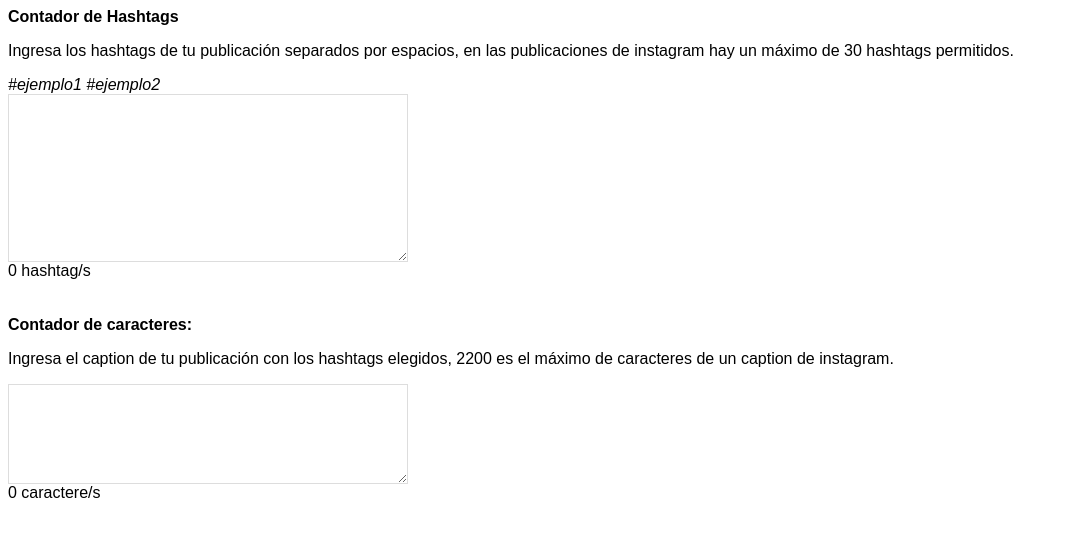
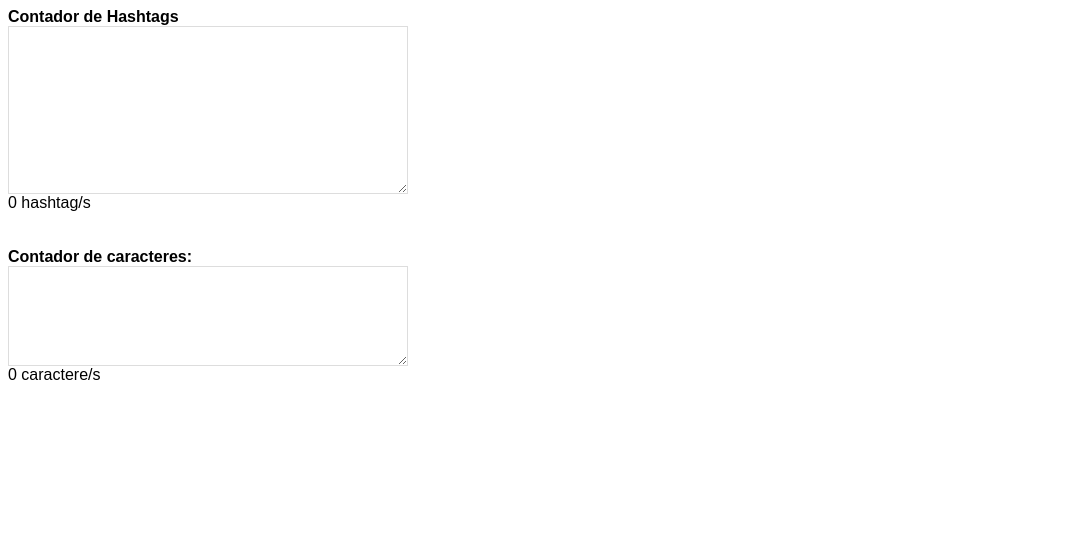
Before and after one commit to soygabydigital/caption, a plain HTML site: page index.html in a window 1280 px wide. Shown: the whole page, without its empty margins (0-1068 px from the left). Drawn offline with Linux system fonts and the light colour scheme.

Commit message:
Add files via upload

```diff
--- a/index.html
+++ b/index.html
@@ -19,21 +19,12 @@
     </style>
     <body>
         <label for="contarhashtags">Contador de Hashtags</label>
-        <p>
-            Ingresa los hashtags de tu publicación separados por espacios,
-            en las publicaciones de instagram hay un máximo de 30 hashtags permitidos.
-        </p>
-        <i>#ejemplo1 #ejemplo2</i><br>
         <textarea name="hashtag" id="hashtag" onpaste="contarhashtags();" onkeyup="contarhashtags();" rows="10"></textarea>
         <div id="res_h">0 hashtag/s</div>
 
         <br><br>
 
         <label for="contador">Contador de caracteres:</label>
-        <p>
-            Ingresa el caption de tu publicación con los hashtags elegidos,
-            2200 es el máximo de caracteres de un caption de instagram.
-        </p>
         <textarea name="contador" id="contador" onpaste="contarcaracteres();" onkeyup="contarcaracteres();"></textarea>
         <div id="res">0 caractere/s</div>
 
@@ -47,7 +38,7 @@
          setTimeout(function(){
             var valor1=document.getElementById('hashtag');
             var res_hashtag=document.getElementById('res_h');
-            var cantidad_h=valor1.value.split(' #').length;
+            var cantidad_h=valor1.value.split('#').length-1;
             document.getElementById('res_h').innerHTML = cantidad_h + ' hashtag/s, te quedan ' + (total_hashtags - cantidad_h) ;
             if (cantidad_h>total_hashtags){
                 res_hashtag.style.color="red";
```
